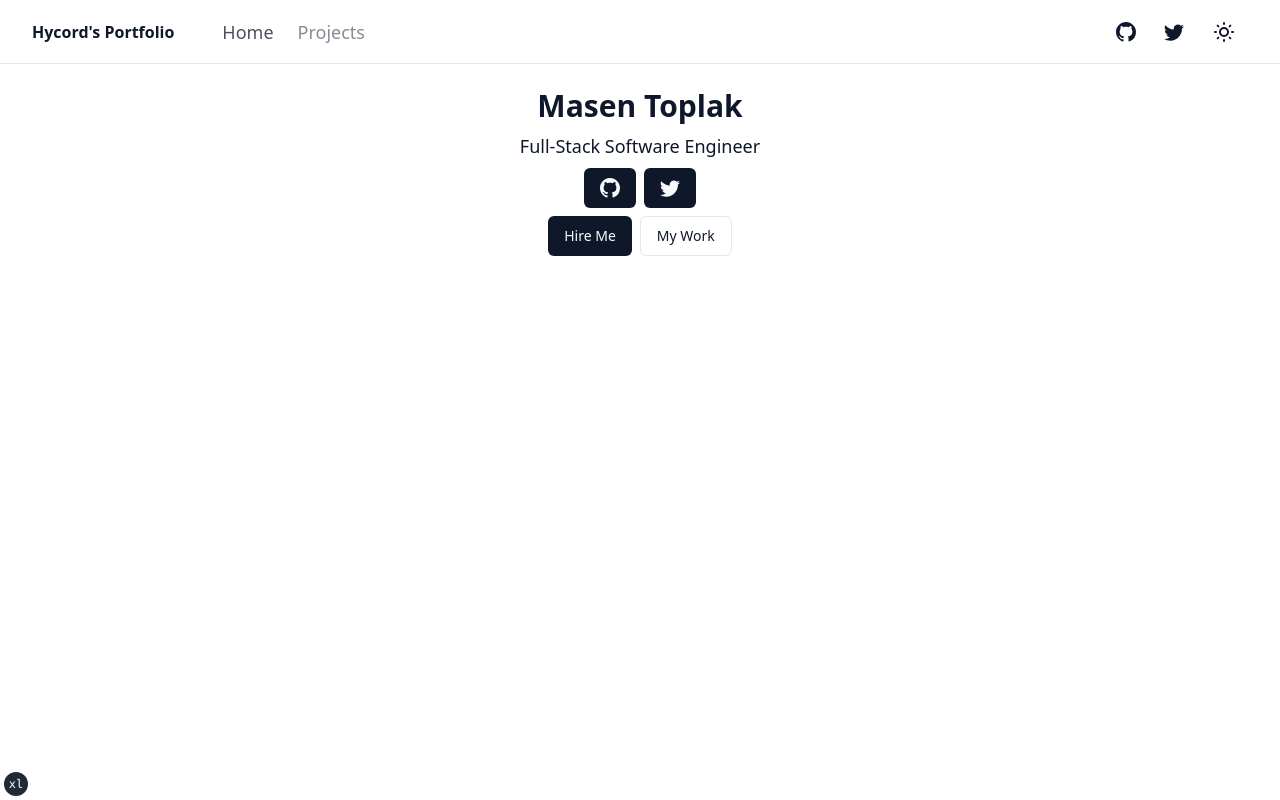
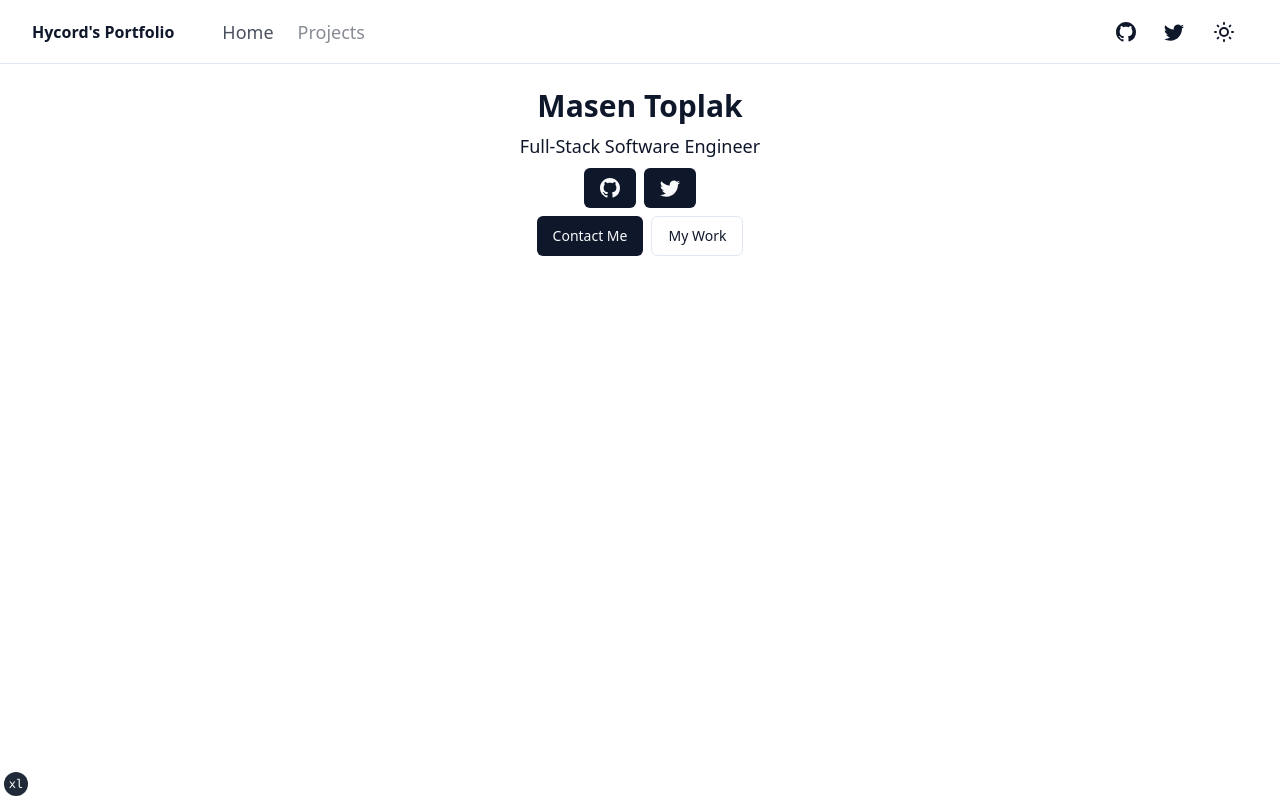
Before and after one commit to Hycord/portfolio, a Next.js app: page / in a window 1280 px wide. Built offline with nearby package versions, Linux system fonts and the light colour scheme.

Commit message:
contact me button working

```diff
--- /dev/null
+++ b/components/ContactMe.tsx
@@ -0,0 +1,19 @@
+"use client"
+
+import { FC } from "react"
+import { Button } from "./ui/button"
+import { useRouter } from 'next/navigation'
+
+interface ContactMeProps {}
+
+const ContactMe: FC<ContactMeProps> = ({}) => {
+
+    const router = useRouter();
+  return (
+    <Button onClick={() => router.push("mailto:hello@masen.dev")}>
+      Contact Me
+    </Button>
+  )
+}
+
+export default ContactMe
--- a/components/projects/ProjectInfoCard.tsx
+++ b/components/projects/ProjectInfoCard.tsx
@@ -1,7 +1,9 @@
 import Link from "next/link"
 import { siteConfig } from "../../config/site"
 import { Icons } from "../icons"
-import { buttonVariants } from "../ui/button"
+import { Button, buttonVariants } from "../ui/button"
+import { Router } from "next/router"
+import ContactMe from "../ContactMe";
 
 export function ProjectInfoCard() {
   return (
@@ -37,7 +39,7 @@ export function ProjectInfoCard() {
         </span>
       </div>
       <div className="flex flex-wrap gap-2">
-        <Link href="/contact" className={buttonVariants()}>Hire Me</Link>
+        <ContactMe />
         <Link href="/projects" className={buttonVariants({
           variant: "outline"
         })}>My Work</Link>
```
